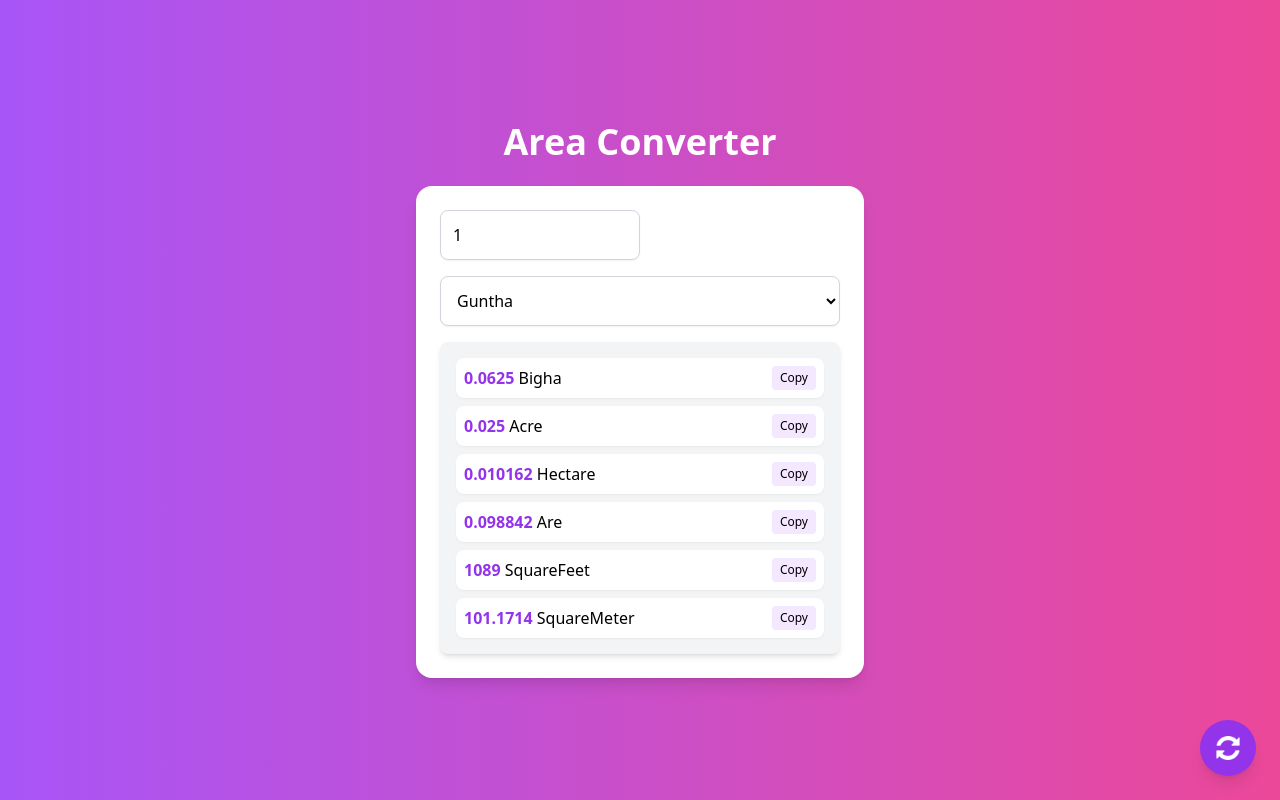
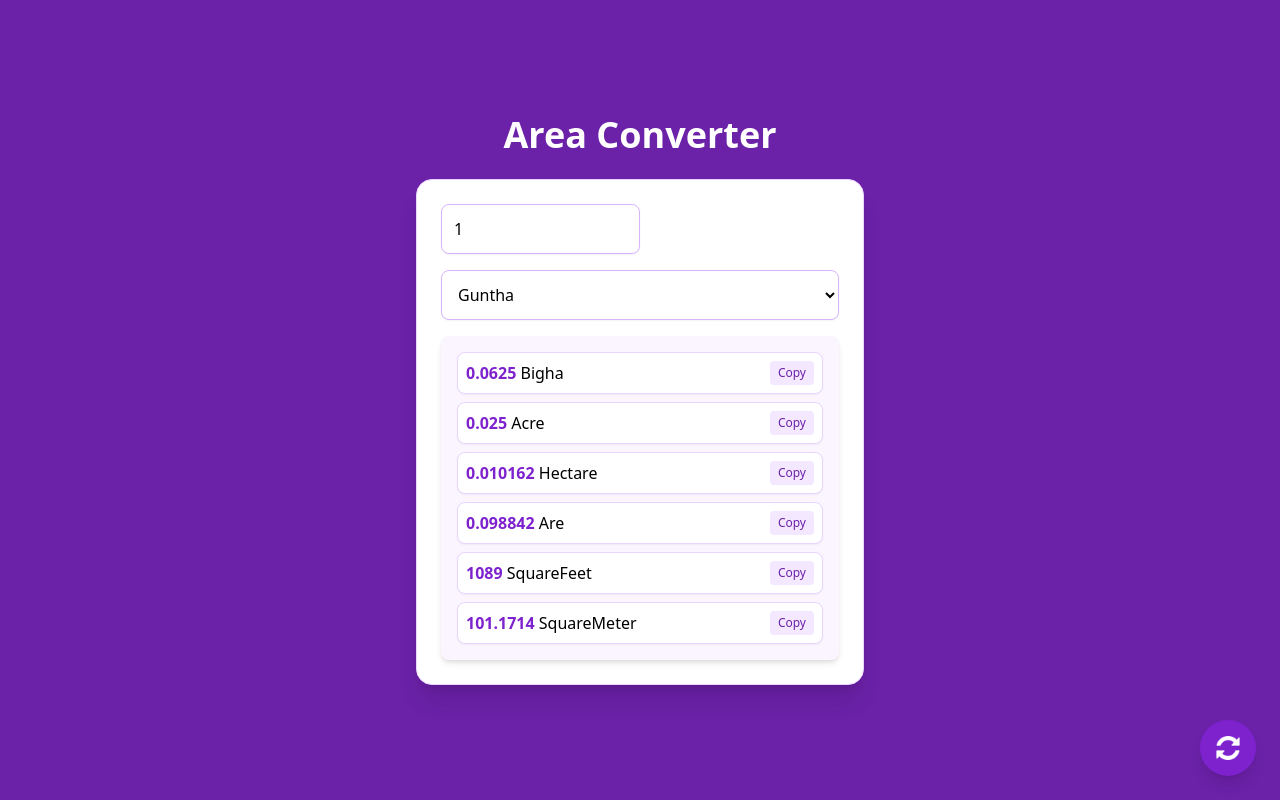
Before and after one commit to Murlidhar08/Area-Converter, a React (Vite) app: page /multiple in a window 1280 px wide. Built offline with nearby package versions, Linux system fonts and the light colour scheme.

Commit message:
Design color change to purple

```diff
--- a/src/pages/AreaConverterMultiple.tsx
+++ b/src/pages/AreaConverterMultiple.tsx
@@ -114,7 +114,7 @@ export default function AreaConverterMultiple() {
   };
 
   return (
-    <div className="flex flex-col items-center justify-center min-h-screen bg-gradient-to-r from-purple-500 to-pink-500 p-4">
+    <div className="flex flex-col items-center justify-center min-h-screen bg-purple-800 p-4">
   <motion.h1
     className="text-4xl font-extrabold mb-6 text-white text-center"
     initial={{ opacity: 0, y: -20 }}
@@ -123,7 +123,7 @@ export default function AreaConverterMultiple() {
     Area Converter
   </motion.h1>
   <motion.div
-        className="bg-white p-6 rounded-2xl shadow-lg w-full max-w-md mx-auto"
+    className="bg-white p-6 rounded-2xl shadow-xl w-full max-w-md mx-auto border border-purple-200"
     initial={{ opacity: 0, scale: 0.9 }}
     animate={{ opacity: 1, scale: 1 }}
   >
@@ -132,21 +132,21 @@ export default function AreaConverterMultiple() {
         <input
           type="number"
           placeholder="Hectare"
-              className="p-3 border border-gray-300 rounded-lg shadow-sm"
+          className="p-3 border border-purple-300 rounded-lg shadow-sm focus:outline-none focus:ring-2 focus:ring-purple-400"
           value={customH}
           onChange={(e) => setCustomH(Number(e.target.value))}
         />
         <input
           type="number"
           placeholder="RA (Guntha)"
-              className="p-3 border border-gray-300 rounded-lg shadow-sm"
+          className="p-3 border border-purple-300 rounded-lg shadow-sm focus:outline-none focus:ring-2 focus:ring-purple-400"
           value={customR}
           onChange={(e) => setCustomR(Number(e.target.value))}
         />
         <input
           type="number"
           placeholder="Square Meter"
-              className="p-3 border border-gray-300 rounded-lg shadow-sm"
+          className="p-3 border border-purple-300 rounded-lg shadow-sm focus:outline-none focus:ring-2 focus:ring-purple-400"
           value={customSM}
           onChange={(e) => setCustomSM(Number(e.target.value))}
         />
@@ -158,7 +158,7 @@ export default function AreaConverterMultiple() {
           value={value}
           min={0}
           onChange={(e) => setValue(Number(e.target.value))}
-              className="w-full sm:w-1/2 p-3 border border-gray-300 rounded-lg shadow-sm focus:outline-none focus:ring-2 focus:ring-purple-400"
+          className="w-full sm:w-1/2 p-3 border border-purple-300 rounded-lg shadow-sm focus:outline-none focus:ring-2 focus:ring-purple-400"
           placeholder="Enter value"
         />
       </div>
@@ -167,7 +167,7 @@ export default function AreaConverterMultiple() {
     <select
       value={fromUnit}
       onChange={(e) => setFromUnit(e.target.value)}
-          className="w-full p-3 border border-gray-300 rounded-lg shadow-sm bg-white focus:outline-none focus:ring-2 focus:ring-purple-400 mb-4"
+      className="w-full p-3 border border-purple-300 rounded-lg shadow-sm bg-white focus:outline-none focus:ring-2 focus:ring-purple-400 mb-4"
     >
       {Object.keys(unitDetails).map((unit) => (
         <option key={unit} value={unit}>
@@ -177,25 +177,25 @@ export default function AreaConverterMultiple() {
       <option value="H.RA.SM">Hectare - Are - SquareMeter</option>
     </select>
 
-        <div className="bg-gray-100 p-4 rounded-lg shadow-md space-y-2">
+    <div className="bg-purple-50 p-4 rounded-lg shadow-md space-y-2">
       {Object.keys(unitDetails).map(
         (unit) =>
           unit !== fromUnit && (
             <motion.div
               key={unit}
-                  className="flex justify-between items-center p-2 bg-white rounded-lg shadow-sm"
+              className="flex justify-between items-center p-2 bg-white border border-purple-200 rounded-lg shadow-sm"
               initial={{ opacity: 0, y: 10 }}
               animate={{ opacity: 1, y: 0 }}
             >
               <span>
-                    <span className="text-purple-600 font-bold">
+                <span className="text-purple-700 font-bold">
                   {convertArea(unit)}
                 </span>{" "}
                 {unit}
               </span>
               <button
                 onClick={() => handleCopy(String(convertArea(unit)), unit)}
-                    className="ml-2 px-2 py-1 text-xs text-black bg-purple-100 rounded hover:bg-purple-200"
+                className="ml-2 px-2 py-1 text-xs text-purple-800 bg-purple-100 rounded hover:bg-purple-200"
               >
                 {copied === unit ? "Copied!" : "Copy"}
               </button>
@@ -208,13 +208,14 @@ export default function AreaConverterMultiple() {
   <motion.button
     title="Single Conversion"
     onClick={() => navigate("/single")}
-        className="fixed bottom-6 right-6 bg-purple-600 hover:bg-purple-700 text-white p-4 rounded-full shadow-lg focus:outline-none"
+    className="fixed bottom-6 right-6 bg-purple-700 hover:bg-purple-900 text-white p-4 rounded-full shadow-lg focus:outline-none"
     whileHover={{ scale: 1.1 }}
-        whileTap={{ scale: 0.9 }}
+    whileTap={{ scale: 0.9, rotate: 180 }}
     aria-label="Go to Single Page"
   >
     <img className="w-6 h-6" src="/images/convert.png" alt="img" />
   </motion.button>
 </div>
+
   );
 }
--- a/src/pages/AreaConverterSingle.tsx
+++ b/src/pages/AreaConverterSingle.tsx
@@ -103,7 +103,7 @@ export default function AreaConverterSingle() {
   };
 
   return (
-    <div className="flex flex-col items-center justify-center min-h-screen bg-gradient-to-r from-purple-500 to-pink-500 p-4 relative">
+    <div className="flex flex-col items-center justify-center min-h-screen bg-purple-800 p-4 relative">
       {/* Title */}
       <motion.h1
         className="text-4xl font-extrabold mb-6 text-white text-center"
@@ -125,7 +125,7 @@ export default function AreaConverterSingle() {
             type="number"
             value={value}
             onChange={(e) => setValue(Number(e.target.value))}
-            className="p-3 border border-gray-300 rounded-lg shadow-sm focus:outline-none focus:ring-2 focus:ring-purple-400"
+            className="p-3 border border-gray-300 rounded-lg shadow-sm focus:outline-none focus:ring-2 focus:ring-purple-500"
             placeholder="Enter Value"
           />
         </div>
@@ -136,7 +136,7 @@ export default function AreaConverterSingle() {
           <select
             value={fromUnit}
             onChange={(e) => setFromUnit(e.target.value as keyof UnitDetails)}
-            className="w-1/2 p-3 border border-gray-300 rounded-lg shadow-sm bg-white focus:outline-none focus:ring-2 focus:ring-purple-400"
+            className="w-1/2 p-3 border border-gray-300 rounded-lg shadow-sm bg-white focus:outline-none focus:ring-2 focus:ring-purple-500"
           >
             {Object.keys(unitDetails).map((unit) => (
               <option key={unit} value={unit}>
@@ -158,7 +158,7 @@ export default function AreaConverterSingle() {
               height="40"
               className="fill-current"
             >
-              <path d="M92 55.5c0 1.1-.4 2.1-1.2 2.8L72.2 76.9c-.8.8-1.8 1.1-2.8 1.1-1 0-2.1-.5-2.8-1.2-1.6-1.6-1.6-4.2 0-5.8l11.7-12H39.2c-2.2 0-4-1.8-4-4s1.8-4 4-4h39.1L66.6 39.5c-1.6-1.6-1.6-3.9 0-5.4 1.6-1.6 4.1-1.6 5.7 0l18.6 18.6c.7.7 1.1 1.7 1.1 2.8zM13.7 41h39.1c2.2 0 4-1.8 4-4s-1.8-4-4-4H13.7l11.7-12c1.6-1.6 1.6-4.2 0-5.8s-4.1-1.6-5.7-.1L1.2 33.7c-.8.7-1.2 1.7-1.2 2.8s.4 2.1 1.2 2.8l18.6 18.6c.8.8 1.8 1.2 2.8 1.2 1 0 2.1-.4 2.8-1.2 1.6-1.6 1.6-3.9 0-5.4L13.7 41z"></path>
+              <path d="M92 55.5c0 1.1-.4 2.1-1.2 2.8L72.2 76.9c-.8.8-1.8 1.1-2.8 1.1-1 0-2.1-.5-2.8-1.2-1.6-1.6-1.6-4.2 0-5.8l11.7-12H39.2c-2.2 0-4-1.8-4-4s1.8-4 4-4h39.1L66.6 39.5c-1.6-1.6-1.6-3.9 0-5.4 1.6-1.6 4.1-1.6 5.7 0l18.6 18.6c.7.7 1.1 1.7 1.1 2.8zM13.7 41h39.1c2.2 0 4-1.8 4-4s-1.8-4-4-4H13.7l11.7-12c1.6-1.6 1.1-4.2 0-5.8s-4.1-1.6-5.7-.1L1.2 33.7c-.8.7-1.2 1.7-1.2 2.8s.4 2.1 1.2 2.8l18.6 18.6c.8.8 1.8 1.2 2.8 1.2 1 0 2.1-.4 2.8-1.2 1.6-1.6 1.6-3.9 0-5.4L13.7 41z"></path>
             </svg>
           </button>
 
@@ -166,7 +166,7 @@ export default function AreaConverterSingle() {
           <select
             value={toUnit}
             onChange={(e) => setToUnit(e.target.value as keyof UnitDetails)}
-            className="w-1/2 p-3 border border-gray-300 rounded-lg shadow-sm bg-white focus:outline-none focus:ring-2 focus:ring-purple-400"
+            className="w-1/2 p-3 border border-gray-300 rounded-lg shadow-sm bg-white focus:outline-none focus:ring-2 focus:ring-purple-500"
           >
             {Object.keys(unitDetails).map((unit) => (
               <option key={unit} value={unit}>
@@ -191,9 +191,9 @@ export default function AreaConverterSingle() {
       {/* Floating Button for Single Page */}
       <motion.button
         onClick={navigateToSinglePage}
-        className="fixed bottom-6 right-6 bg-purple-600 hover:bg-purple-700 text-white p-4 rounded-full shadow-lg focus:outline-none"
+        className="fixed bottom-6 right-6 bg-purple-700 hover:bg-purple-900 text-white p-4 rounded-full shadow-lg focus:outline-none"
         whileHover={{ scale: 1.1 }}
-        whileTap={{ scale: 0.9 }}
+        whileTap={{ scale: 0.9, rotate: 180 }}
         aria-label="Go to Single Page"
       >
         <img className="w-6 h-6" src="/images/convert.png" alt="img" />
--- a/vite.config.ts
+++ b/vite.config.ts
@@ -26,8 +26,8 @@ export default defineConfig({
         name: "Area Converter",
         short_name: "AreaConverter",
         description: "Easily convert area units with our intuitive tool.",
-        theme_color: "#ff69b4",
-        background_color: "#ffffff",
+        theme_color: "#6b21a8",
+        background_color: "#6b21a8",
         display: "standalone",
         icons: [
           {
```
Lines whose indentation alone changed are shown as unchanged.
